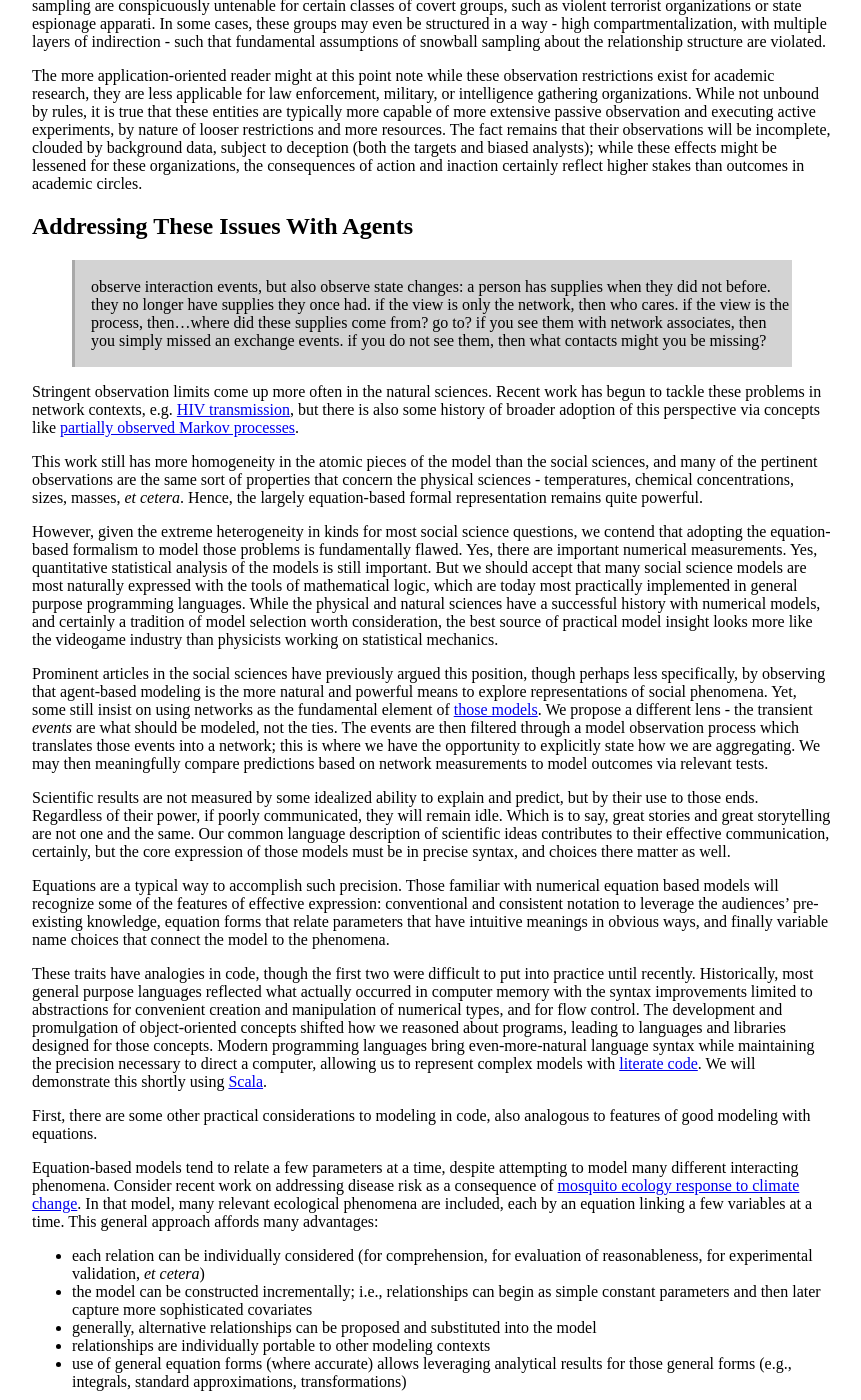
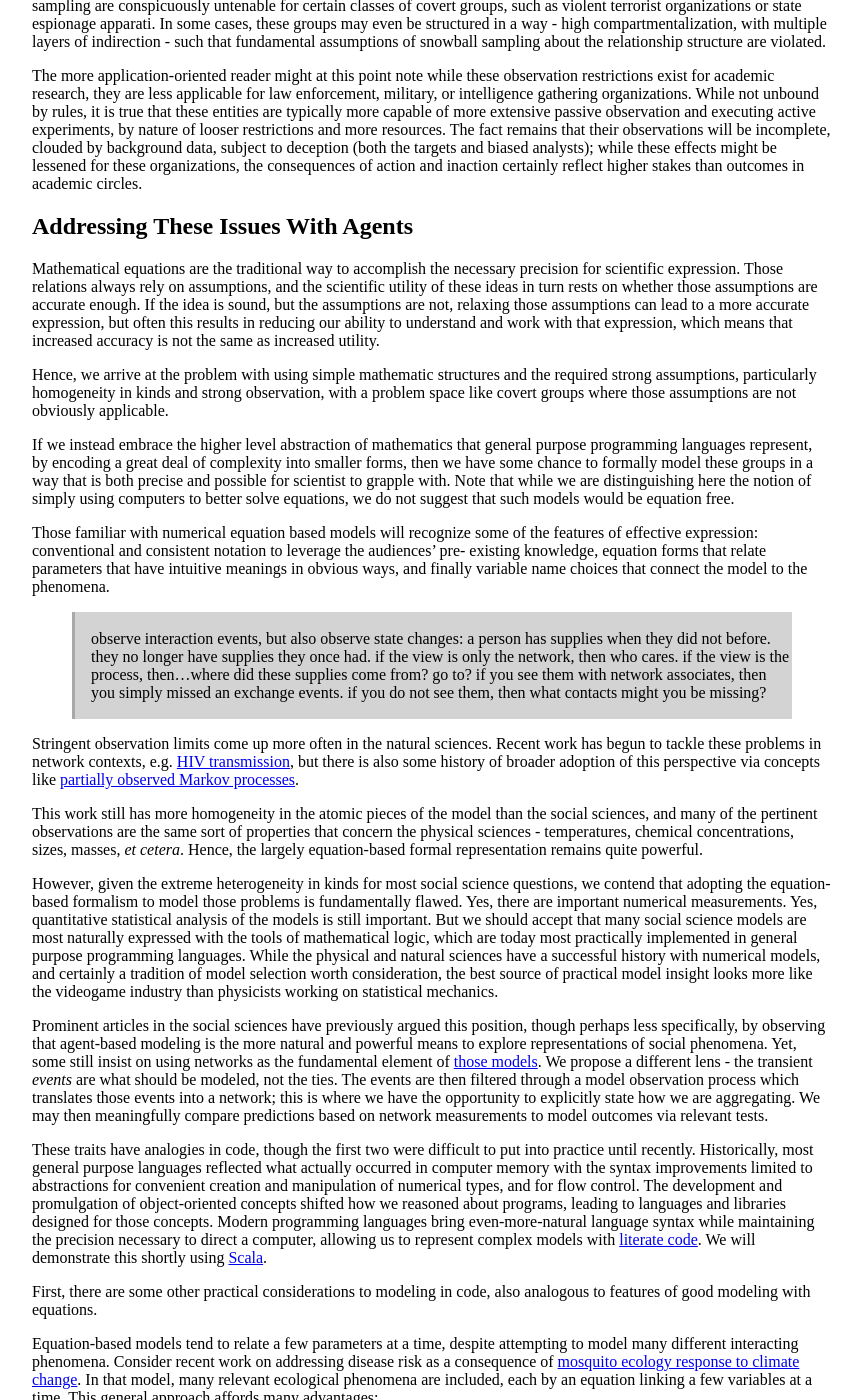
Before and after one commit to pearsonca/scala-commsim, a Jekyll site: the page built from index.md, in a window 1280 px wide and 1400 px high, scrolled down 4215 px. Shown: the whole window, without its empty margins (208-1069 px from the left). Built offline with Jekyll 4.4.1, drawn with Linux system fonts in a browser that asks for light colours; formulas are drawn with MathJax 3.

Commit message:
starting on the solution section

```diff
--- a/index.md
+++ b/index.md
@@ -316,6 +316,33 @@ certainly reflect higher stakes than outcomes in academic circles.
 
 ##Addressing These Issues With Agents
 
+Mathematical equations are the traditional way to accomplish the necessary
+precision for scientific expression.  Those relations always rely on assumptions,
+and the scientific utility of these ideas in turn rests on whether those assumptions
+are accurate enough.  If the idea is sound, but the assumptions are not, relaxing
+those assumptions can lead to a more accurate expression, but often this results
+in reducing our ability to understand and work with that expression, which means
+that increased accuracy is not the same as increased utility.
+
+Hence, we arrive at the problem with using simple mathematic structures and the
+required strong assumptions, particularly homogeneity in kinds and strong observation,
+with a problem space like covert groups where those assumptions are not obviously
+applicable.
+
+If we instead embrace the higher level abstraction of mathematics that general
+purpose programming languages represent, by encoding a great deal of complexity into
+smaller forms, then we have some chance to formally model these groups in a way
+that is both precise and possible for scientist to grapple with.  Note that while we
+are distinguishing here the notion of simply using computers to better solve equations,
+we do not suggest that such models would be equation free.
+
+Those familiar with
+numerical equation based models will recognize some of the features of effective
+expression: conventional and consistent notation to leverage the audiences' pre-
+existing knowledge, equation forms that relate parameters that have intuitive
+meanings in obvious ways, and finally variable name choices that connect the
+model to the phenomena.
+
 > observe interaction events, but also observe state changes: a person has supplies
 when they did not before.  they no longer have supplies they once had.  if the view
 is only the network, then who cares.  if the view is the process, then...where did
@@ -357,20 +384,6 @@ into a network; this is where we have the opportunity to explicitly state how we
 are aggregating.  We may then meaningfully compare predictions based on network
 measurements to model outcomes via relevant tests.
 
-Scientific results are not measured by some idealized ability to explain and
-predict, but by their use to those ends.  Regardless of their power,
-if poorly communicated, they will remain idle.  Which is to say, great stories
-and great storytelling are not one and the same.  Our common language
-description of scientific ideas contributes to their effective communication,
-certainly, but the core expression of those models must be in precise syntax,
-and choices there matter as well.
-
-Equations are a typical way to accomplish such precision.  Those familiar with
-numerical equation based models will recognize some of the features of effective
-expression: conventional and consistent notation to leverage the audiences' pre-
-existing knowledge, equation forms that relate parameters that have intuitive
-meanings in obvious ways, and finally variable name choices that connect the
-model to the phenomena.
 
 These traits have analogies in code, though the first two were difficult to put into
 practice until recently.  Historically, most general purpose languages reflected
```
